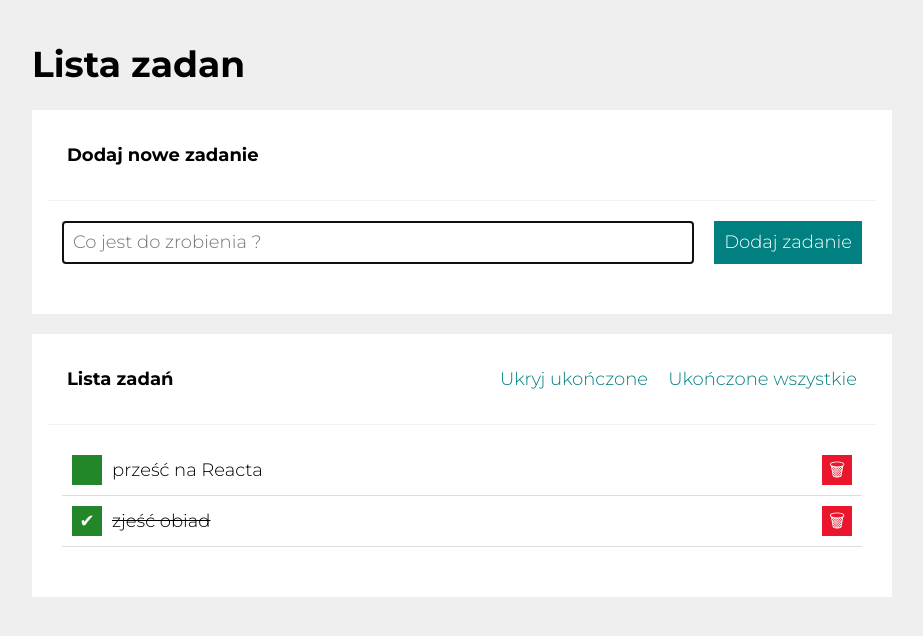
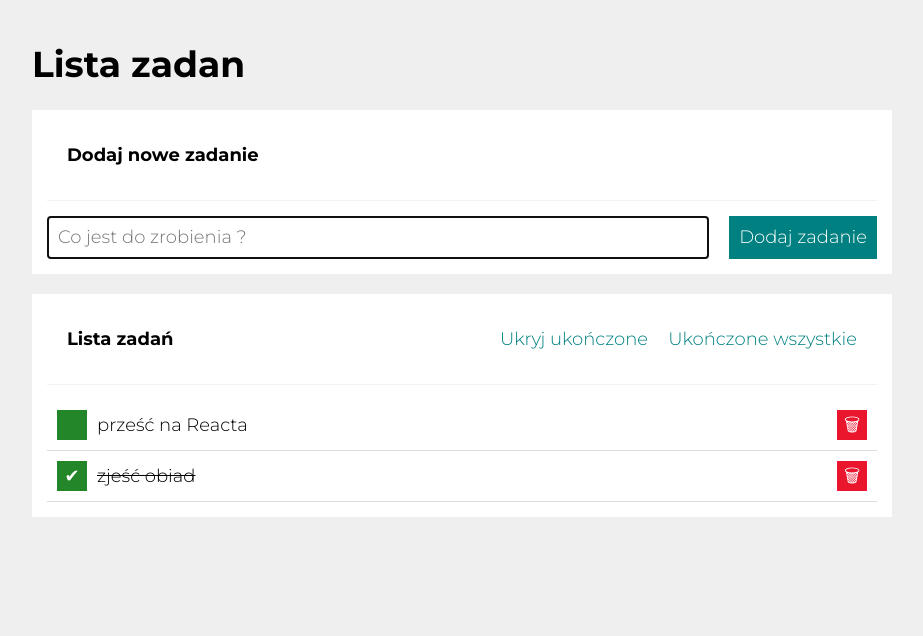
Before and after one commit to SlawekHups/todos-list-react, a React (Create React App) app: page / in a window 1280 px wide. Shown: the top 636 px of the page, without its empty margins (178-1101 px from the left). Built offline with nearby package versions, Linux system fonts and the light colour scheme.

Commit message:
new class added

```diff
--- a/src/Section/index.js
+++ b/src/Section/index.js
@@ -6,7 +6,7 @@ const Section = ({title, body, extraHeaderContent}) => (
             <h2 className="section__title">{title}</h2>
             {extraHeaderContent}
         </header>
-        <div className="section">
+        <div className="section__body">
             {body}
         </div>
     </section>
--- a/src/Section/style.css
+++ b/src/Section/style.css
@@ -2,6 +2,10 @@
     background-color: white;
     padding: 0px 15px 15px;
     margin: 20px 0;
+}
+
+.section__body {
+    padding-top: 15px;
 }
 
 .section__header {
```
